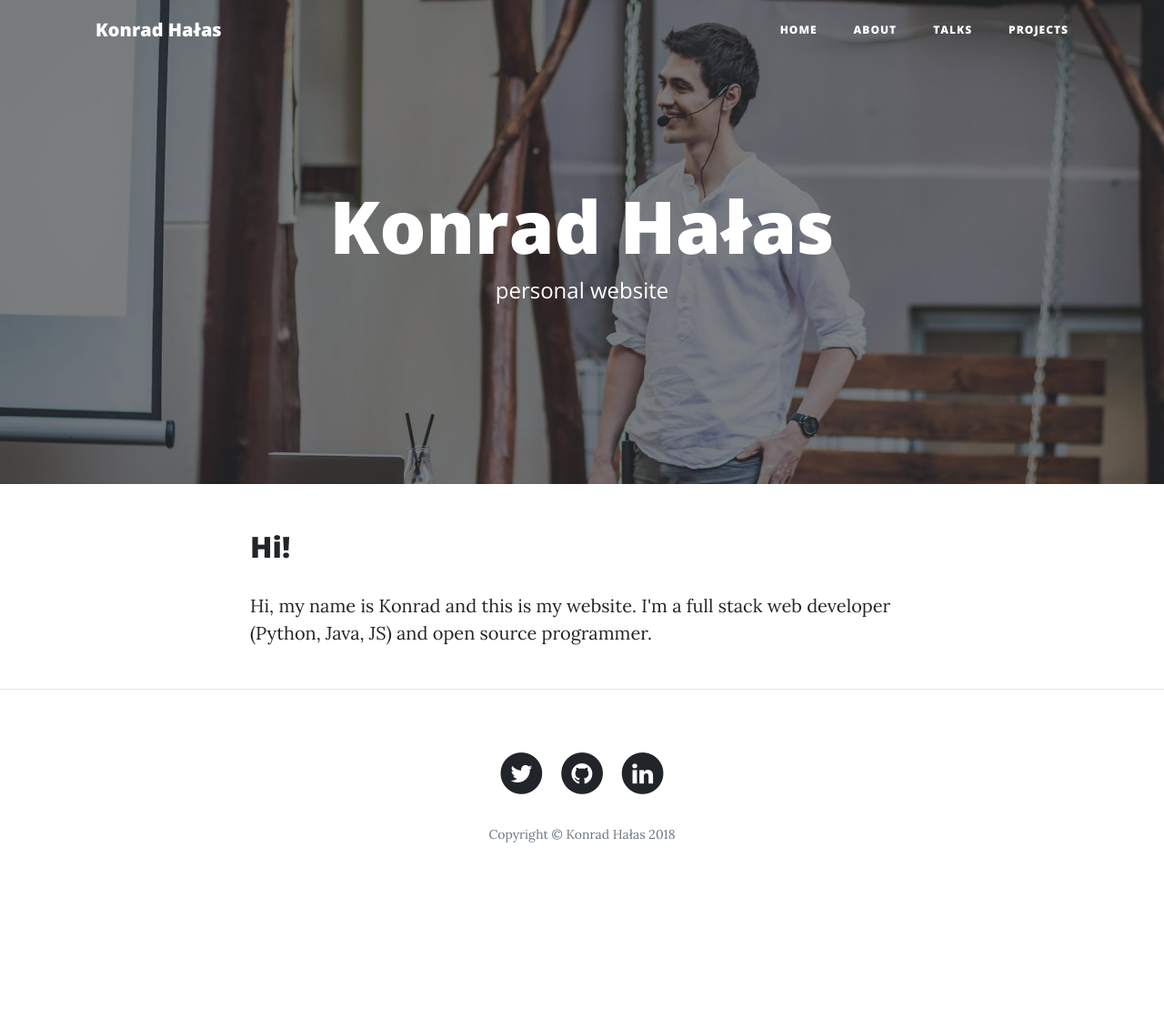
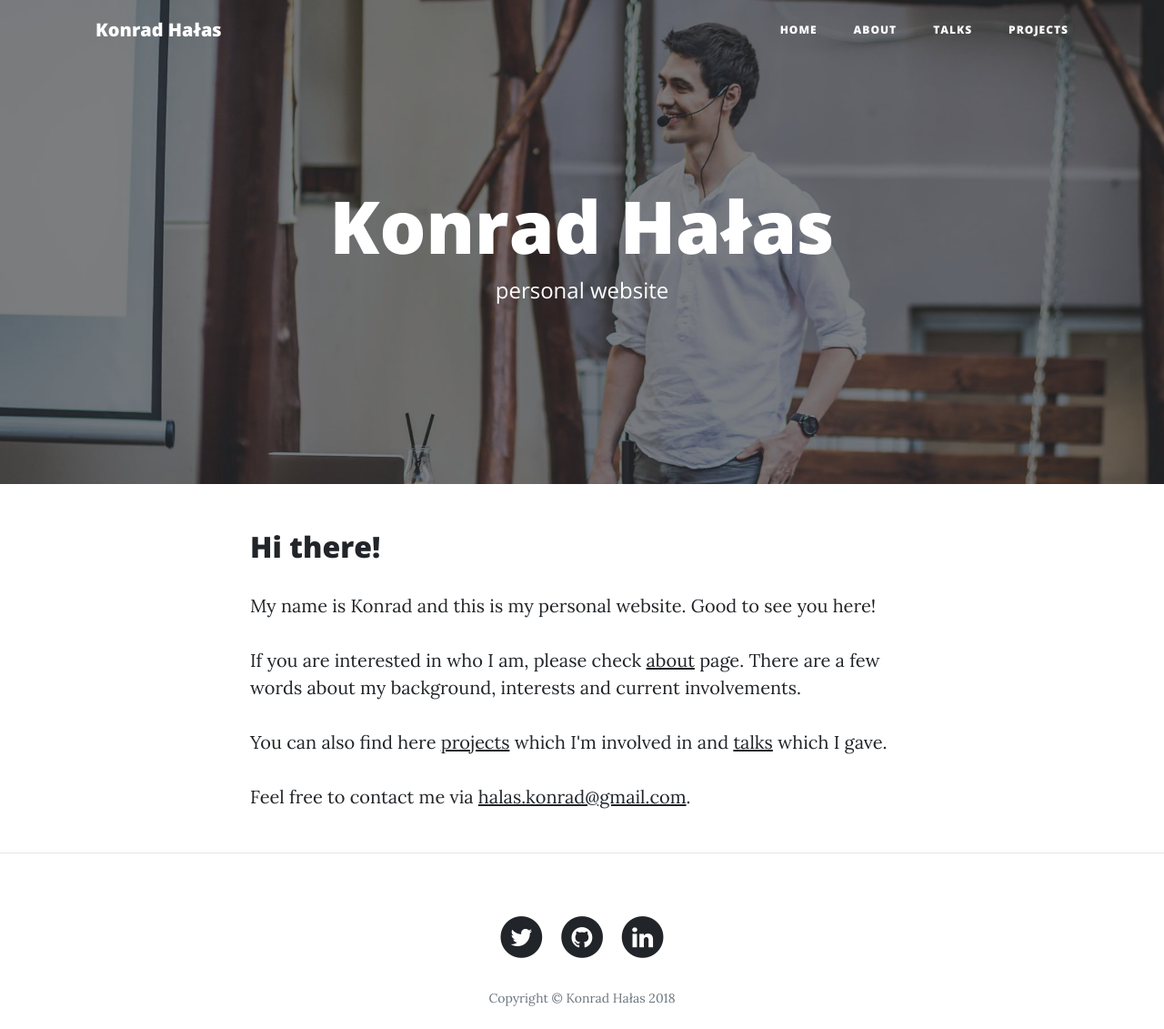
Before and after one commit to konradhalas/konradhalas.pl, a Django app: page / in a window 1280 px wide. Shown: the top 1131 px of the page at 91% size. Before the commit the page ends 926 px from the top, so only its background shows below. Run offline with Django 3.2, Linux system fonts and the light colour scheme; some libraries are stand-ins or nearby versions.

Commit message:
Add copy on home page, about page draft

```diff
--- /dev/null
+++ b/mysite/static/css/custom.css
@@ -0,0 +1,4 @@
+.my-photo {
+    height: 200px;
+    float: right;
+}
--- a/mysite/templates/base.html
+++ b/mysite/templates/base.html
@@ -16,6 +16,7 @@
     <link href="{% static 'vendor/bootstrap/css/bootstrap.css' %}" rel="stylesheet">
     <link href="{% static 'vendor/font-awesome/css/font-awesome.css' %}" rel="stylesheet" type="text/css">
     <link href="{% static 'css/clean-blog.css' %}" rel="stylesheet">
+    <link href="{% static 'css/custom.css' %}" rel="stylesheet">
     {% endcompress %}
 </head>
 <body>
--- a/mysite/templates/misc/home.html
+++ b/mysite/templates/misc/home.html
@@ -2,7 +2,8 @@
 {% load static %}
 
 {% block header %}
-    <header class="masthead" style="background-image: url('{% static 'img/home_bg.jpg' %}');" title="Photo by http://korsan.studio/">
+    <header class="masthead" style="background-image: url('{% static 'img/home_bg.jpg' %}');"
+            title="Photo by http://korsan.studio/">
         <div class="overlay"></div>
         <div class="container">
             <div class="row">
@@ -18,9 +19,19 @@
 {% endblock %}
 
 {% block content %}
-    <h2>Hi!</h2>
+    <h2>Hi there!</h2>
     <p>
-        Hi, my name is Konrad and this is my website. I'm a full stack web developer (Python, Java, JS) and open source
-        programmer.
+        My name is Konrad and this is my personal website. Good to see you here!
+    </p>
+    <p>
+        If you are interested in who I am, please check <a href="{% url 'about' %}">about</a> page. There are a few
+        words about my background, interests and current involvements.
+    </p>
+    <p>
+        You can also find here <a href="{% url 'projects_list' %}">projects</a> which I'm involved in and
+        <a href="{% url 'talks_list' %}">talks</a> which I gave.
+    </p>
+    <p>
+        Feel free to contact me via <a href="mailto:halas.konrad@gmail.com">halas.konrad@gmail.com</a>.
     </p>
 {% endblock %}
```
Also changed, not shown: mysite/templates/misc/about.html (+8 -1 lines), mysite/static/img/me.png (added).
